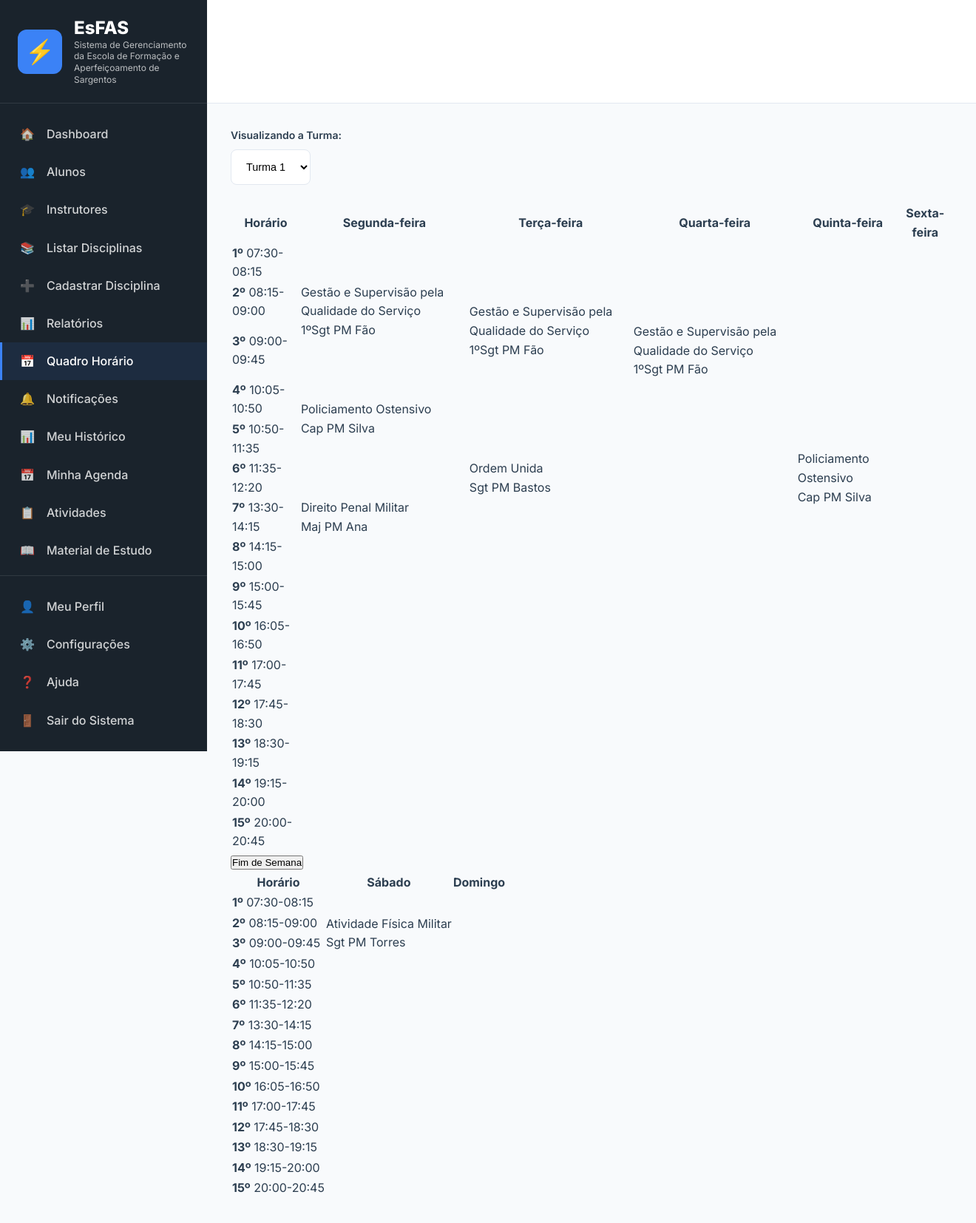
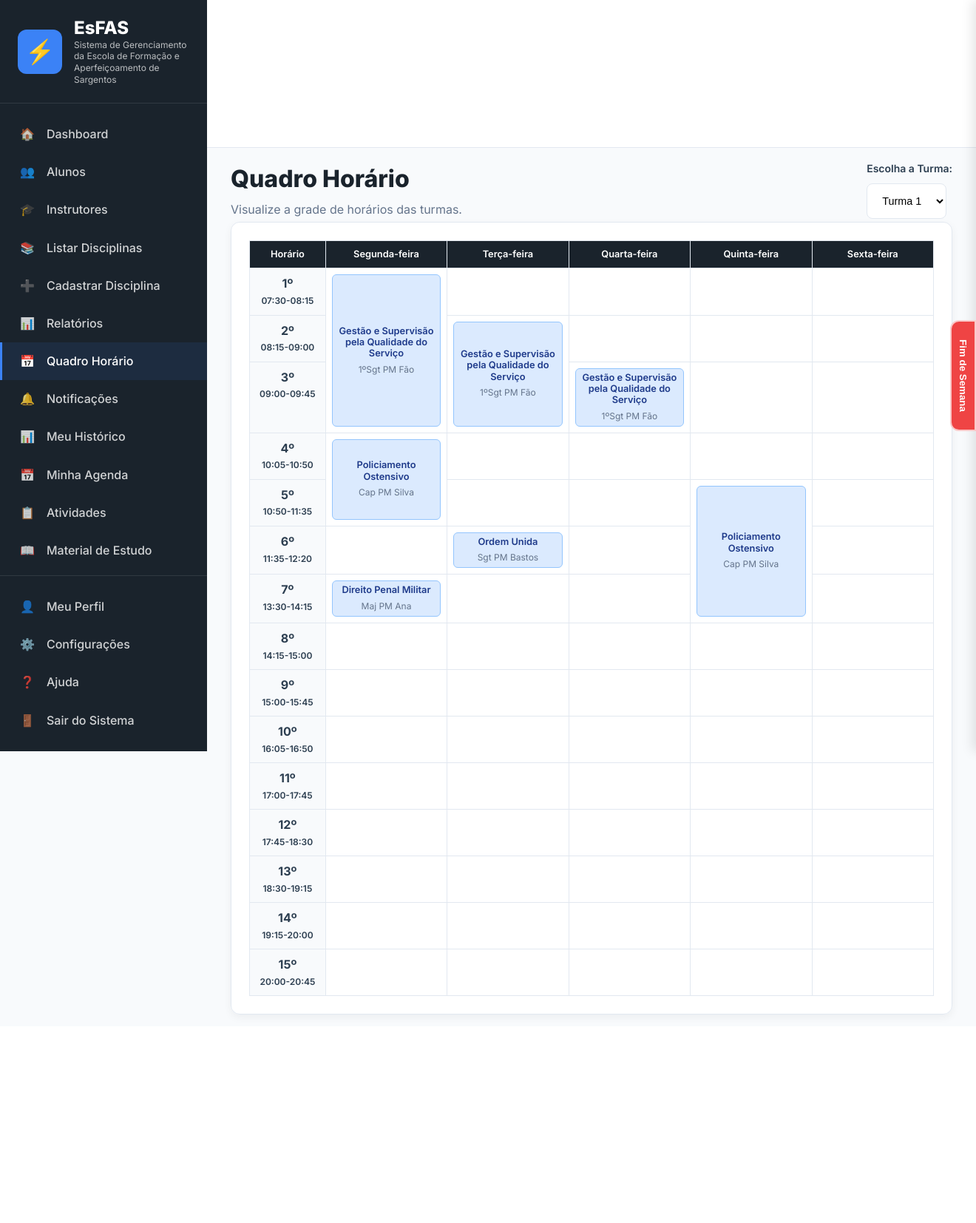
Before and after one commit to michaeloliveira4555-netizen/sistema_escolar_deepseak_1, a Flask app: page /horario/ in a window 1320 px wide. Shown: the whole page at 74% size. After the commit the page ends 1377 px from the top, so only its background shows below. Run offline with Flask 3, Linux system fonts and the light colour scheme; a user stored in the database is signed in; tables that the repository leaves empty hold one stand-in row (values such as "Sample post").

Commit message:
alteração quadro horário

```diff
--- a/static/style.css
+++ b/static/style.css
@@ -80,7 +80,8 @@ a:hover {
 }
 
 .content-wrapper {
-    padding: 2rem;
+    /* Padding superior significativamente reduzido */
+    padding: 1rem 2rem;
 }
 
 
@@ -283,8 +284,8 @@ textarea:focus {
 .navbar {
     position: relative;
     background-color: var(--color-white);
-    min-height: 140px;
-    background-size: 100% auto;
+    min-height: 200px;
+    background-size: cover;
     background-position: center;
     background-repeat: no-repeat;
     border-bottom: 1px solid var(--color-border);
@@ -517,17 +518,20 @@ textarea:focus {
     line-height: 1.4;
     color: var(--color-text-muted);
 }
+
+
 /* ==========================================================================
    7. Estilos de Tabela e Páginas de Listagem
    ========================================================================== */
 
 /* Cabeçalho da Página de Conteúdo */
 .content-header {
-    margin-bottom: 2rem;
+    /* Margem inferior reduzida para diminuir o espaço */
+    margin-bottom: 0.2rem;
 }
 
 .content-header h1 {
-    font-size: 2.25rem;
+    font-size: 2rem;
     font-weight: 800;
     color: var(--color-secondary);
 }
@@ -535,6 +539,7 @@ textarea:focus {
 .content-header p {
     font-size: 1rem;
     color: var(--color-text-muted);
+    margin-top: 0.25rem;
 }
 
 /* Container principal da Tabela */
@@ -544,7 +549,7 @@ textarea:focus {
     border-radius: var(--border-radius);
     box-shadow: var(--shadow-medium);
     border: 1px solid var(--color-border);
-    padding: 2rem;
+    padding: 1rem;
 }
 
 .table-header {
@@ -582,7 +587,13 @@ textarea:focus {
     padding: 1rem;
     text-align: left;
     vertical-align: middle;
-    border-bottom: 1px solid var(--color-border);
+    border-bottom: 1px solid #dee2e6;
+    border-right: 1px solid #dee2e6;
+}
+
+.table-styled th:last-child,
+.table-styled td:last-child {
+    border-right: none;
 }
 
 .table-styled th {
@@ -609,7 +620,6 @@ textarea:focus {
     text-align: right;
 }
 
-
 /* Estado Vazio para Tabelas */
 .empty-state {
     padding: 3rem;
@@ -632,3 +642,188 @@ textarea:focus {
 .empty-state p {
     color: var(--color-text-muted);
 }
+
+
+/* ==========================================================================
+   8. Módulo Quadro Horário
+   ========================================================================== */
+
+.horario-header {
+    display: flex;
+    justify-content: space-between;
+    align-items: center;
+    flex-wrap: wrap;
+    gap: 1rem;
+    /* Margem inferior reduzida para diminuir o espaço */
+    margin-bottom: 1rem;
+}
+
+.table-wrapper {
+    border: 1px solid var(--color-border);
+    border-radius: var(--border-radius);
+    background-color: rgba(255, 255, 255, 0.9);
+    backdrop-filter: blur(5px);
+    padding: 1.5rem;
+    box-shadow: var(--shadow-soft);
+    overflow-x: auto;
+}
+
+.horario-table-new {
+    width: 100%;
+    min-width: 900px;
+    border-collapse: collapse;
+}
+
+.horario-table-new th,
+.horario-table-new td {
+    border: 1px solid var(--color-border);
+    padding: 0.5rem;
+    vertical-align: top;
+    font-size: 0.8rem;
+}
+
+.horario-table-new thead th {
+    background-color: var(--color-secondary);
+    color: var(--color-white);
+    font-weight: 600;
+    text-align: center;
+}
+
+.header-tempo { width: 100px; }
+.header-dia { width: 160px; }
+
+.cell-tempo {
+    background-color: #f8fafc;
+    font-weight: 600;
+    text-align: center;
+    vertical-align: middle;
+}
+.cell-tempo strong { display: block; font-size: 1rem; }
+.cell-tempo span { font-size: 0.75rem; }
+
+.schedule-slot {
+    height: 50px;
+    vertical-align: middle;
+    text-align: center;
+}
+.schedule-slot:hover { background-color: #eff6ff; }
+
+.slot-content {
+    display: flex;
+    flex-direction: column;
+    justify-content: center;
+    height: 100%;
+    padding: 0.25rem;
+    border-radius: 6px;
+    background-color: #dbeafe;
+    border: 1px solid #93c5fd;
+    min-height: 40px;
+}
+
+.disciplina-title {
+    font-weight: 600;
+    color: var(--color-primary);
+    line-height: 1.2;
+    font-size: 0.8rem;
+}
+
+.instrutor-name {
+    font-size: 0.75rem;
+    color: var(--color-text-muted);
+    margin-top: 0.25rem;
+}
+
+/* --- ESTILOS DO PAINEL BASCULANTE DE FIM DE SEMANA --- */
+
+.weekend-toggle-btn {
+    position: fixed;
+    top: 50%;
+    right: 0;
+    transform: translateY(-50%);
+    z-index: 1010;
+    background-color: var(--color-danger);
+    color: var(--color-white);
+    border: 2px solid rgba(255, 255, 255, 0.7); /* Adiciona uma borda branca sutil */
+    writing-mode: vertical-rl;
+    text-orientation: mixed;
+    padding: 1.5rem 0.5rem;
+    border-radius: var(--border-radius) 0 0 var(--border-radius);
+    cursor: pointer;
+    font-weight: 700; /* Aumenta o peso da fonte para 700 (negrito mais forte) */
+    transition: right 0.4s ease-in-out, border-color 0.3s ease; /* Adiciona transição para a borda */
+}
+
+.weekend-toggle-btn:hover {
+    filter: brightness(1.1);
+}
+
+.weekend-panel {
+    position: fixed;
+    top: 0;
+    right: -520px;
+    width: 520px;
+    height: 100%;
+    background-color: rgba(255, 255, 255, 0.95);
+    backdrop-filter: blur(10px);
+    box-shadow: -5px 0 15px rgba(0,0,0,0.1);
+    transition: right 0.4s ease-in-out;
+    z-index: 1000;
+    overflow-y: auto;
+}
+
+.weekend-panel .table-wrapper {
+    padding: 1rem;
+    border: none;
+    box-shadow: none;
+    background-color: transparent;
+}
+
+.weekend-panel .horario-table-new {
+    min-width: auto;
+    width: 100%;
+}
+
+body.weekend-panel-open .weekend-toggle-btn {
+    right: 520px;
+}
+
+body.weekend-panel-open .weekend-panel {
+    right: 0;
+}
+
+/* Estilos para o conteúdo do fim de semana */
+.header-dia.weekend {
+    background-color: #b91c1c;
+}
+
+.schedule-slot.weekend-slot:hover {
+    background-color: rgba(254, 226, 226, 0.9);
+}
+
+.slot-content.weekend {
+    background-color: #fecaca;
+    border-color: #f87171;
+}
+
+.slot-content.weekend .disciplina-title {
+    color: #991b1b;
+}
+/* ==========================================================================
+   9. Layouts de Cabeçalho de Página
+   ========================================================================== */
+
+.page-title-with-controls {
+    display: flex;
+    justify-content: space-between;
+    align-items: center;
+    flex-wrap: wrap; /* Permite que os itens quebrem a linha em telas pequenas */
+    gap: 1rem;
+}
+
+.title-group {
+    flex-grow: 1; /* Permite que o título ocupe o espaço disponível */
+}
+
+.controls-group .form-group {
+    margin-bottom: 0; /* Remove a margem padrão para melhor alinhamento */
+}
--- a/templates/quadro_horario.html
+++ b/templates/quadro_horario.html
@@ -2,13 +2,16 @@
 
 {% block title %}Quadro Horário{% endblock %}
 
-{% block page_title %}Quadro Horário{% endblock %}
-
 {% block content %}
-<div class="container mt-4">
-    <div class="horario-header">
+<div class="content-header">
+    <div class="page-title-with-controls">
+        <div class="title-group">
+            <h1>Quadro Horário</h1>
+            <p>Visualize a grade de horários das turmas.</p>
+        </div>
+        <div class="controls-group">
             <div class="form-group">
-            <label for="turma_selector">Visualizando a Turma:</label>
+                <label for="turma_selector">Escolha a Turma:</label>
                 <select id="turma_selector" name="turma_id" class="form-control" style="width: auto;">
                     <option value="1">Turma 1</option>
                     <option value="2">Turma 2</option>
@@ -21,8 +24,9 @@
                 </select>
             </div>
         </div>
+    </div>
+</div>
 
-    <div class="schedule-container">
 <div class="table-wrapper">
     <table class="horario-table-new">
         <thead>
@@ -69,13 +73,13 @@
         </tbody>
     </table>
 </div>
-    </div>
 
 <button class="weekend-toggle-btn" id="weekend-toggle">
     <span>Fim de Semana</span>
 </button>
 
 <div class="weekend-panel" id="weekend-panel">
+    <div class="table-wrapper">
         <table class="horario-table-new weekend-table">
             <thead>
                 <tr>
```
Lines whose indentation alone changed are shown as unchanged.
